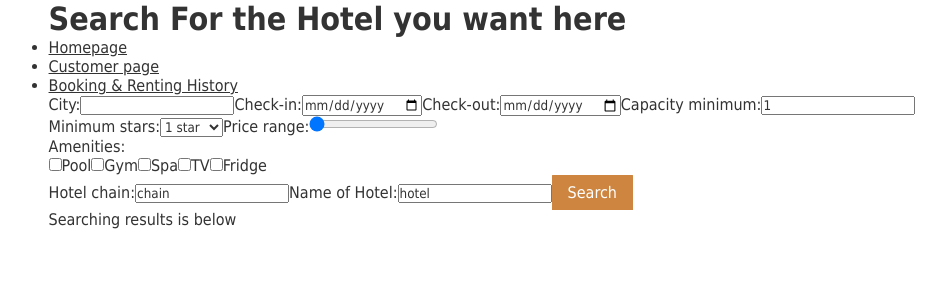
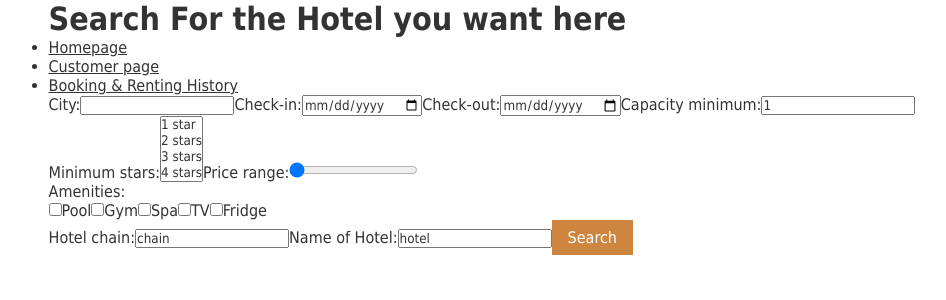
Before and after one commit to SunnyD01/hotel_management, a React (Create React App) app in the folder web/: page /customerpage in a window 1280 px wide. Shown: the top 300 px of the page, without its empty margins (158-1104 px from the left). Built offline with nearby package versions, Linux system fonts and the light colour scheme.

Commit message:
change value to defaultValue

```diff
--- a/web/src/Customer_page/CustomerPage.js
+++ b/web/src/Customer_page/CustomerPage.js
@@ -10,9 +10,6 @@ const CustomerPage = () => {
             <h1>{welcometitle}</h1>
             <Navbar/>
             <SearchFilter/>
-
-
-            <p1 c>Searching results is below</p1>
         </div>
 
     );
--- a/web/src/Customer_page/SearchFilter.js
+++ b/web/src/Customer_page/SearchFilter.js
@@ -95,26 +95,26 @@ const SearchFilter = () => {
 
     <div>
       <label htmlFor="city">City:</label>
-      <input type="text" id="city" value={city} onClick={handleFilterCityChange} required/>
+      <input type="text" id="city" defaultValue={city} onClick={handleFilterCityChange} required/>
 
       <label htmlFor="checkin">Check-in:</label>
-      <input type="date" id="checkin" value={checkin} onChange={handleFilterCheckinChange} required/>
+      <input type="date" id="checkin" defaultValue={checkin} onChange={handleFilterCheckinChange} required/>
 
       <label htmlFor="checkout">Check-out:</label>
-      <input type="date" id="checkout" value={checkout} onChange={handleFilterCheckoutChange} required/>
+      <input type="date" id="checkout" defaultValue={checkout} onChange={handleFilterCheckoutChange} required/>
 
       <label htmlFor="capacity">Capacity minimum:</label>
-      <input type="number" id="capacity" min="1" value={capacity} onChange={handleFilterCapacityChange} required/>
+      <input type="number" id="capacity" min="1" defaultValue={capacity} onChange={handleFilterCapacityChange} required/>
 
       <br/>
 
       <label htmlFor="stars">Minimum stars:</label>
-      <select id="stars" value={stars} onChange={(e) => setStars(Array.from(e.target.selectedOptions, (option) => option.value))}>
-        <option value="1">1 star</option>
-        <option value="2">2 stars</option>
-        <option value="3">3 stars</option>
-        <option value="4">4 stars</option>
-        <option value="5">5 stars</option>
+      <select id="stars" defaultValue={stars} onChange={(e) => setStars(Array.from(e.target.selectedOptions, (option) => option.value))} multiple={true}>
+        <option defaultValue="1">1 star</option>
+        <option defaultValue="2">2 stars</option>
+        <option defaultValue="3">3 stars</option>
+        <option defaultValue="4">4 stars</option>
+        <option defaultValue="5">5 stars</option>
       </select>
 
       <label htmlFor="price">Price range:</label>
@@ -125,32 +125,32 @@ const SearchFilter = () => {
       <label htmlFor="amenities">Amenities:</label>
       <div id="amenities">
         <label>
-          <input type="checkbox" name="pool" value="pool" onChange={handleFilterAmenityChange}/>
+          <input type="checkbox" name="pool" defaultValue="pool" onChange={handleFilterAmenityChange}/>
           Pool
         </label>
         <label>
-          <input type="checkbox" name="gym" value="gym" onChange={handleFilterAmenityChange}/>
+          <input type="checkbox" name="gym" defaultValue="gym" onChange={handleFilterAmenityChange}/>
           Gym
         </label>
         <label>
-          <input type="checkbox" name="spa" value="spa" onChange={handleFilterAmenityChange}/>
+          <input type="checkbox" name="spa" defaultValue="spa" onChange={handleFilterAmenityChange}/>
           Spa
         </label>
         <label>
-          <input type="checkbox" name="tv" value="tv" onChange={handleFilterAmenityChange}/>
+          <input type="checkbox" name="tv" defaultValue="tv" onChange={handleFilterAmenityChange}/>
           TV
         </label>
         <label>
-          <input type="checkbox" name="fridge" value="firdge" onChange={handleFilterAmenityChange}/>
+          <input type="checkbox" name="fridge" defaultValue="firdge" onChange={handleFilterAmenityChange}/>
           Fridge
         </label>
       </div>
 
       <label htmlFor="chain">Hotel chain:</label>
-      <input type="text" id="chain" value="chain" onChange={handleFilterChainChange}/>
+      <input type="text" id="chain" defaultValue="chain" onChange={handleFilterChainChange}/>
 
       <label htmlFor="hotel">Name of Hotel:</label>
-      <input type="text" id="hotel" value="hotel" onChange={handleFilterHotelChange}/>
+      <input type="text" id="hotel" defaultValue="hotel" onChange={handleFilterHotelChange}/>
 
       <button onClick={handleSearch}>Search</button>
 
```
